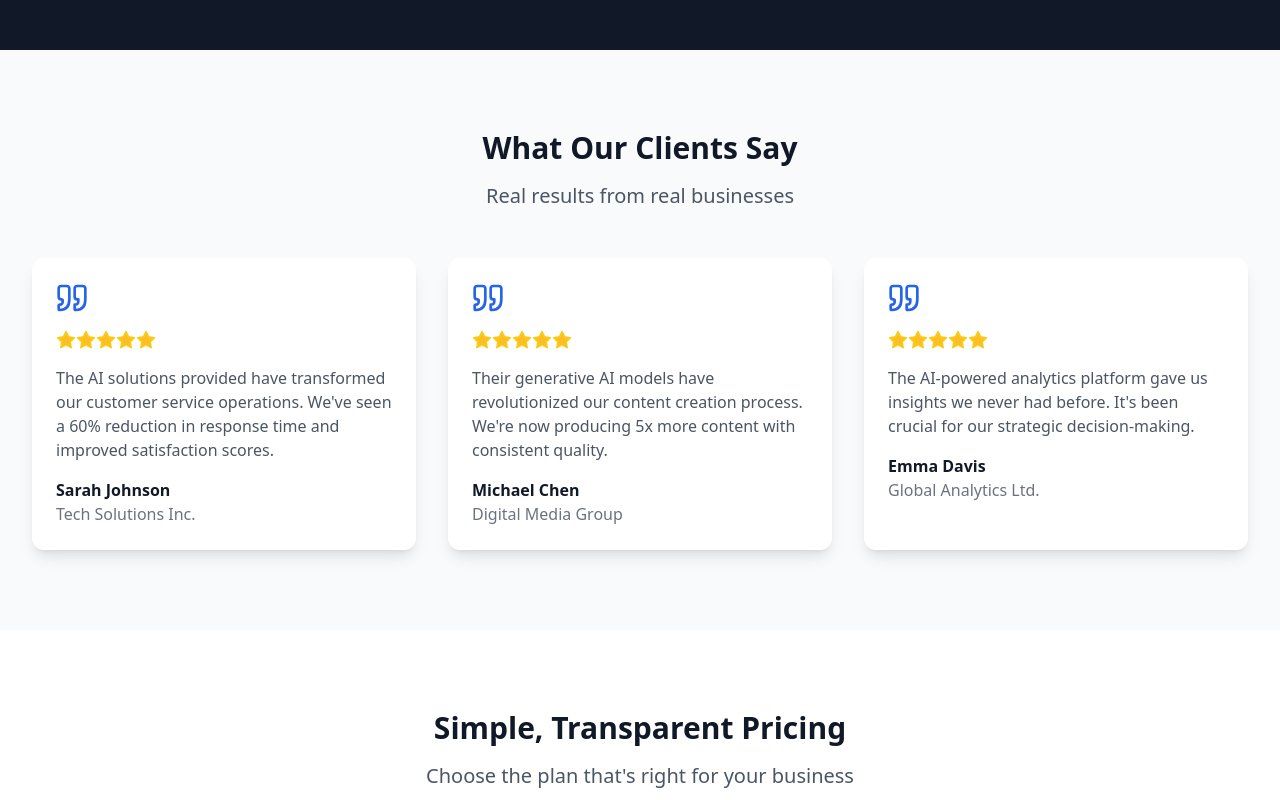
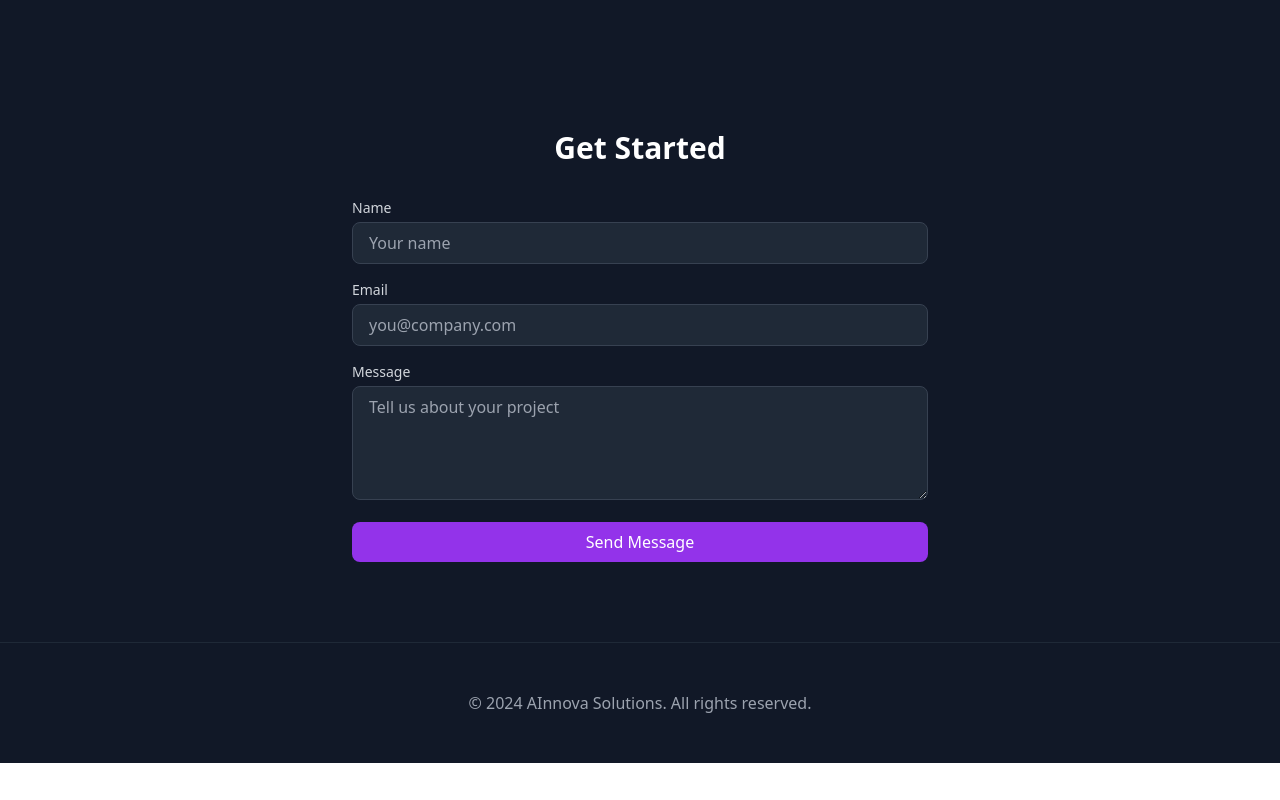
Before and after one commit to sursani/mcp-ai-test-2024, a React (Create React App) app: page / in a window 1280 px wide. Shown: the part 2120-2920 px from the top of the page. After the commit the page ends 2883 px from the top, so only its background shows below. Built offline with nearby package versions, Linux system fonts and the light colour scheme.

Commit message:
Update App.js with dark theme

```diff
--- a/src/App.js
+++ b/src/App.js
@@ -3,23 +3,19 @@ import Navigation from './components/Navigation';
 import Hero from './components/Hero';
 import Services from './components/Services';
 import Stats from './components/Stats';
-import Testimonials from './components/Testimonials';
 import CaseStudies from './components/CaseStudies';
-import Pricing from './components/Pricing';
 import Contact from './components/Contact';
 
 const App = () => {
   return (
-    <div className="min-h-screen bg-white">
+    <div className="min-h-screen bg-gray-900">
       <Navigation />
       <Hero />
       <Services />
       <Stats />
       <CaseStudies />
-      <Testimonials />
-      <Pricing />
       <Contact />
-      <footer className="bg-gray-800 text-white py-12 text-center">
+      <footer className="bg-gray-900 text-gray-400 py-12 text-center border-t border-gray-800">
         <div className="max-w-7xl mx-auto px-4 sm:px-6 lg:px-8">
           <p>&copy; 2024 AInnova Solutions. All rights reserved.</p>
         </div>
```
